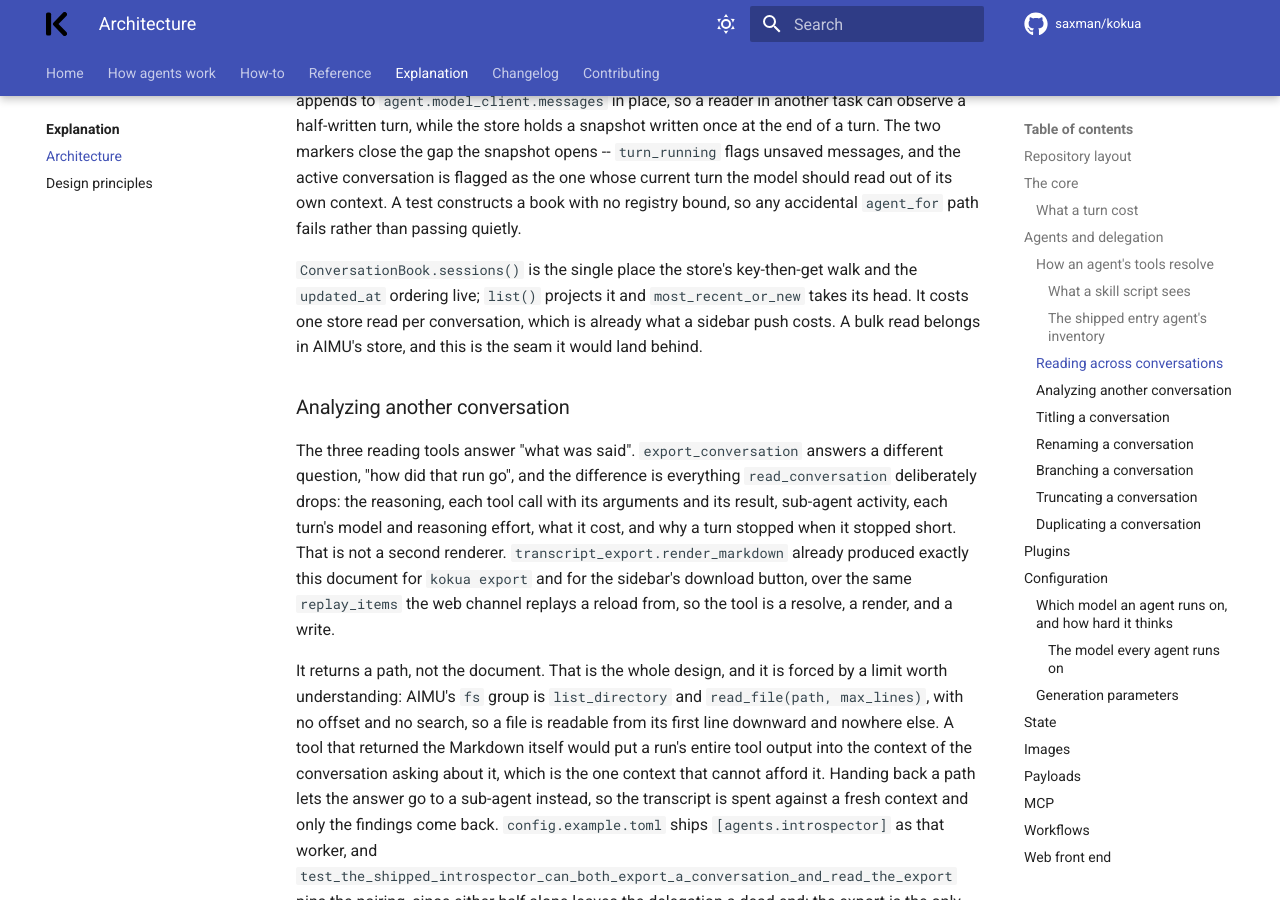
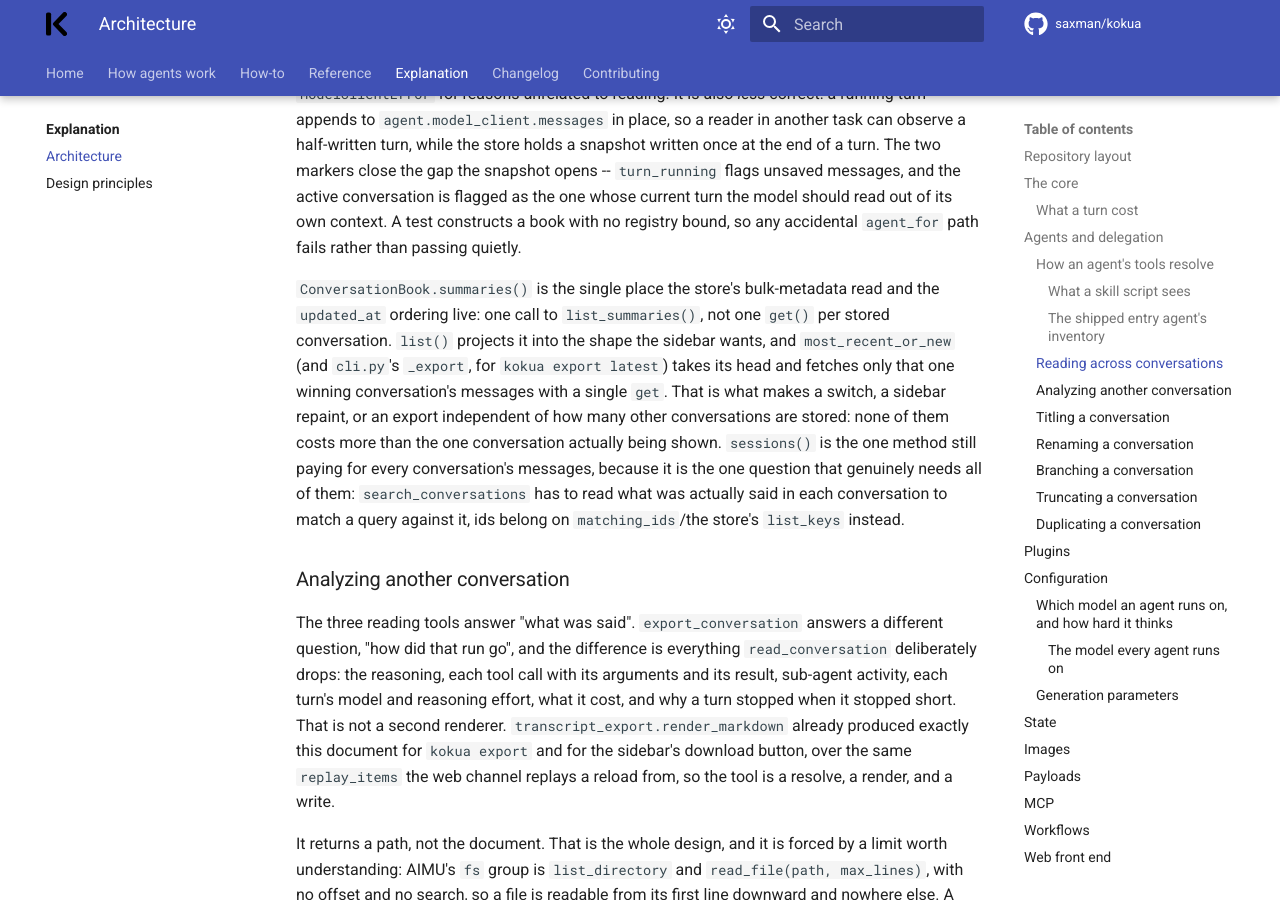
Before and after one commit to saxman/kokua, an MkDocs documentation site: the page built from docs/explanation/architecture.md, in a window 1280 px wide and 900 px high, scrolled down 11701 px. Built offline with MkDocs 1.6.1 and Material for MkDocs 9.7.7, drawn with Linux system fonts in a browser that asks for light colours; comment, search, counter and statistics services are not loaded; some of the changed text lies outside the part shown.

Commit message:
docs: fix stale passages this branch left behind
- architecture.md's ConversationBook section still described sessions()
  as the listing seam, in the future tense, about a bulk read this branch
  already shipped as summaries(); corrected there and in the task-nesting
  section, which still said list_conversations walks sessions().
- architecture.md's payload paragraph documented only the
  UnicodeEncodeError fallback; save_text can also raise OSError, and
  SubagentReporter treats both the same way.
- Module inventories (architecture.md, CLAUDE.md) listed images.py but not
  the new top-level payloads.py.
- The [paths] data_dir leaf tree (configuration.md) omitted payloads/;
  config/paths.py's own docstring tree separately omitted the pre-existing
  images/.
- aimu_compat.py's module docstring said "three releases running" for its
  signature-check cases but the file (and CLAUDE.md) already documents a
  fourth, make_async_subagent_tool(events=...).

CHANGELOG.md's export, sub-agent-card, and migration-script bullets are
amended in place to describe the corrected final behavior, since the
0.1.0 section is written as what the release is rather than a per-commit
diff.

```diff
--- a/docs/explanation/architecture.md
+++ b/docs/explanation/architecture.md
@@ -24,6 +24,7 @@
   cli.py               argparse surface, CLI-over-TOML merge, `config init`, main()
   plugins.py           entry-point discovery for front ends and toolsets
   images.py            the on-disk image store and the /images/<name> reference
+  payloads.py          the on-disk store for oversized tool responses and the /payloads/<name> reference
   logging_setup.py     rotating file log + a SIGUSR1 thread-stack dump
   transcript_export.py render_markdown: a saved conversation as Markdown a person can read and judge,
                         imports no channel and no front end, so the CLI export works without `web`
@@ -443,10 +444,16 @@
 one whose current turn the model should read out of its own context. A test constructs a book with no
 registry bound, so any accidental `agent_for` path fails rather than passing quietly.
 
-`ConversationBook.sessions()` is the single place the store's key-then-get walk and the `updated_at`
-ordering live; `list()` projects it and `most_recent_or_new` takes its head. It costs one store read per
-conversation, which is already what a sidebar push costs. A bulk read belongs in AIMU's store, and this
-is the seam it would land behind.
+`ConversationBook.summaries()` is the single place the store's bulk-metadata read and the `updated_at`
+ordering live: one call to `list_summaries()`, not one `get()` per stored conversation. `list()` projects
+it into the shape the sidebar wants, and `most_recent_or_new` (and `cli.py`'s `_export`, for `kokua
+export latest`) takes its head and fetches only that one winning conversation's messages with a single
+`get`. That is what makes a switch, a sidebar repaint, or an export independent of how many other
+conversations are stored: none of them costs more than the one conversation actually being shown.
+`sessions()` is the one method still paying for every conversation's messages, because it is the one
+question that genuinely needs all of them: `search_conversations` has to read what was actually said in
+each conversation to match a query against it, ids belong on `matching_ids`/the store's `list_keys`
+instead.
 
 ### Analyzing another conversation
 
@@ -1039,12 +1046,15 @@
 are the same dict; capping only on replay would make a card change shape when the user switched away
 and back, which is worse than the size problem it would be fixing.
 
-`payloads.save_text` encodes with strict UTF-8, which raises `UnicodeEncodeError` on a Python `str`
-carrying lone surrogates, the shape upstream code leaves behind when it decoded bytes with
-`errors="surrogateescape"` (a binary file fetched as text is a realistic source). `SubagentReporter`
-treats that as a reason to skip the spill rather than let the turn fail: recording a spawn's activity
-sits on a live turn's path, so an exception there ends the turn, while falling back to the unbounded,
-pre-cap inline shape only leaves one oversized card.
+`payloads.save_text` can fail two independent ways, both of which `SubagentReporter` treats as a reason
+to skip the spill rather than let the turn fail. Encoding with strict UTF-8 raises `UnicodeEncodeError`
+on a Python `str` carrying lone surrogates, the shape upstream code leaves behind when it decoded bytes
+with `errors="surrogateescape"` (a binary file fetched as text is a realistic source). Separately, the
+write itself can fail on its own terms (a full disk, a permissions problem, a `payloads_path` that
+cannot be created), raising `OSError`; before this cap existed, the tool-calling path never touched
+disk at all, so this callback did not previously depend on a write succeeding. Either way, recording a
+spawn's activity sits on a live turn's path, so an exception there ends the turn, while falling back to
+the unbounded, pre-cap inline shape only leaves one oversized card.
 
 An entry carrying `response_ref` renders in `app.js` exactly like any other, plus one control below
 the preview: "Show full response" with `response_bytes` formatted as KB or MB. Activating it fetches
@@ -1334,8 +1344,9 @@
 rename has to move that stamp too: `update_scheduled_task`'s `new_name` path calls
 `ConversationBook.retag_task` to re-point every conversation the old name owned, right after the table
 itself is renamed, which is what lets the sidebar keep a task's history nested under it across a rename.
-`ConversationBook.list()` projects `task_id`, but nothing is filtered there -- the agent's read-only
-conversation tools walk `sessions()` and still see every conversation. The page nests a conversation under a task when its `task_id` matches a task *currently in
+`ConversationBook.list()` projects `task_id`, but nothing is filtered there: `list_conversations` walks
+`summaries()` (through `list()`) and still sees every conversation, task-minted or not. The page nests a
+conversation under a task when its `task_id` matches a task *currently in
 the list*. Requiring the task to be present is what makes
 deleting a task return its conversations to the chat list instead of hiding them: keying on `task_id`
 alone would leave an orphan unreachable from the sidebar. Because the nesting is client-side, a firing's
```
Also changed, not shown: other parts of docs/explanation/architecture.md (+2 -2 lines), CHANGELOG.md (+19 -6 lines), CLAUDE.md (+1 -1 lines), docs/reference/configuration.md (+1 -0 lines), 2 other files.
